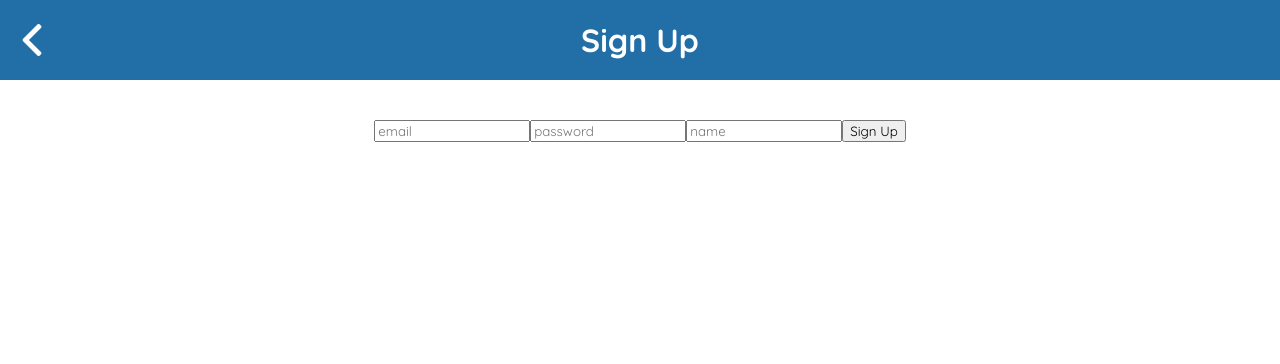
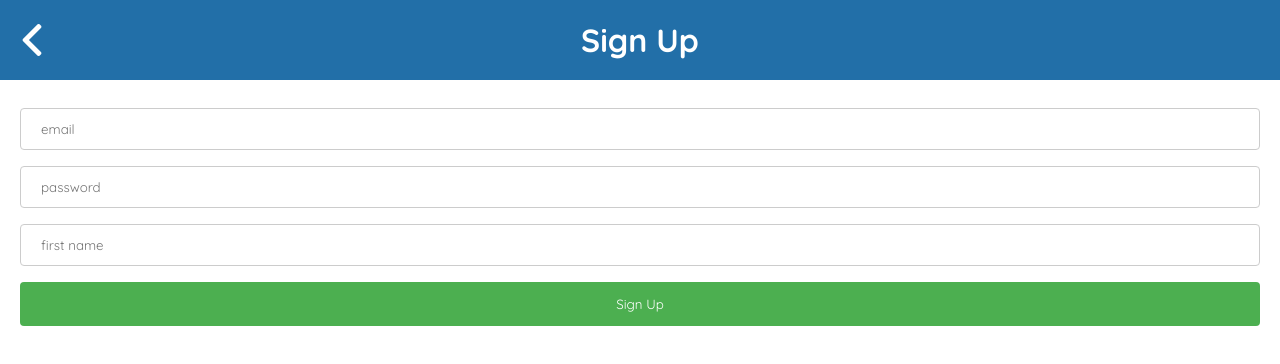
Before and after one commit to JDMCK/2800-202310-BBY08, a React (Create React App) app: page /signup in a window 1280 px wide. Shown: the top 364 px of the page. Built offline with nearby package versions, Linux system fonts and the light colour scheme; no server answers.

Commit message:
Created a functioning log-in page and added some CSS for log-in/sign-up

```diff
--- a/src/App.js
+++ b/src/App.js
@@ -1,5 +1,5 @@
 import { Routes, Route } from "react-router-dom";
-import { Home, Profile, SignUp } from './pages';
+import { Home, Profile, SignUp, LogIn } from './pages';
 import AuthProvider from "./contexts/AuthContext";
 
 const App = () => {
@@ -9,6 +9,7 @@ const App = () => {
         <Route path='/' element={<Home />} />
         <Route path='/profile' element={<Profile />} />
         <Route path='/signup' element={<SignUp />} />
+        <Route path='/login' element={<LogIn />} />
       </Routes>
     </AuthProvider>
   );
--- /dev/null
+++ b/src/pages/LogIn.js
@@ -0,0 +1,56 @@
+
+import { auth, firestore } from '../config/firebase.js';
+import { useState } from 'react';
+import { signInWithEmailAndPassword } from 'firebase/auth';
+import { collection, addDoc } from 'firebase/firestore';
+import { Link, useNavigate } from "react-router-dom";
+import Navbar from '../components/Navbar';
+
+function LogIn() {
+
+    const navigate = useNavigate();
+    const [logInEmail, setLogInEmail] = useState('');
+    const [logInPassword, setLogInPassword] = useState('');
+
+
+    const SignIn = async () => {
+        const usersCollectionRef = collection(firestore, 'users');
+        try{
+            const res = await signInWithEmailAndPassword(auth, logInEmail, logInPassword);
+            navigate('/')
+        } catch (e) {
+            console.error("error adding document ", e)
+        }
+    };
+
+
+
+
+    return (
+        <>
+            <Navbar title='BarterBetter' backArrow={true} />
+            <div className='user-form'>
+                <h1>Log In</h1>
+                <form onSubmit={event => event.preventDefault()}>
+                    <input type='email' placeholder='email'
+                    onChange={(event) => {
+                        setLogInEmail(event.target.value);
+                    }}>
+                    </input>
+                    <input type='password' placeholder='password'
+                        onChange={(event) => {
+                            setLogInPassword(event.target.value);
+                        }}>
+                    </input>
+                    <br></br>
+                    <button onClick={SignIn}>Log In</button>
+                </form>
+            </div>
+        </>
+
+    )
+}
+
+
+
+export default LogIn;
--- a/src/pages/SignUp.js
+++ b/src/pages/SignUp.js
@@ -29,7 +29,7 @@ function SignUp() {
     return (
         <>
             <Navbar title='Sign Up' backArrow={true} />
-            <div className='sign-up'>
+            <div className='user-form'>
                 <form onSubmit={event => event.preventDefault()}>
                     <input type='email' placeholder='email'
                     onChange={(event) => {
@@ -41,7 +41,7 @@ function SignUp() {
                             setRegisterPassword(event.target.value);
                         }}>
                     </input>
-                    <input type='text' placeholder='name'
+                    <input type='text' placeholder='first name'
                         onChange={(event) => {
                             setRegisterName(event.target.value);
                         }}>
--- a/src/pages/index.js
+++ b/src/pages/index.js
@@ -1,3 +1,4 @@
 export { default as Home } from './Home';
 export { default as Profile } from './Profile';
 export { default as SignUp } from './SignUp';
+export { default as LogIn } from './LogIn';
--- a/src/styles/index.css
+++ b/src/styles/index.css
@@ -46,11 +46,41 @@
   padding: 20px;
 }
 
-.sign-up {
+.user-form {
   text-align: center;
+  border-radius: 5px;
+  padding: 20px;
+  height: 100vh;
 }
 
-.sign-up form{
-  padding: 40px;
+.user-form h1{
+  margin-top:10px;
+
 
 }
+
+.user-form input {
+  width: 100%;
+  padding: 12px 20px;
+  margin: 8px 0;
+  display: inline-block;
+  border: 1px solid #ccc;
+  border-radius: 4px;
+  box-sizing: border-box;
+
+}
+
+.user-form button {
+  width: 100%;
+  background-color: #4CAF50;
+  color: white;
+  padding: 14px 20px;
+  margin: 8px 0;
+  border: none;
+  border-radius: 4px;
+  cursor: pointer;
+}
+
+.user-form button:hover {
+    background-color: #45a049;
+}
```
